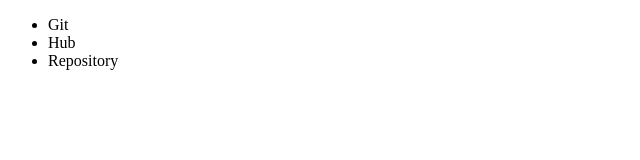
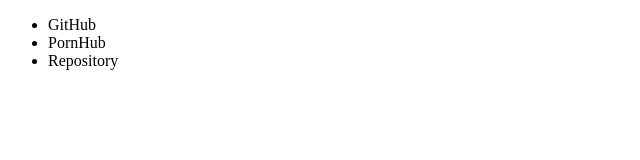
Before and after one commit to ozmandias/GitHub-Repository, a plain HTML site: page index.html in a window 1280 px wide. Shown: the full height of the page, 0-640 px from the left. Drawn offline with Linux system fonts and the light colour scheme.

Commit message:
made changes more specific

```diff
--- a/index.html
+++ b/index.html
@@ -8,8 +8,8 @@
   <body>
       <div class="">
           <ul>
-            <li>Git</li>
-            <li>Hub</li>
+            <li>GitHub</li>
+            <li>PornHub</li>
             <li>Repository</li>
           </ul>
       </div>
```
